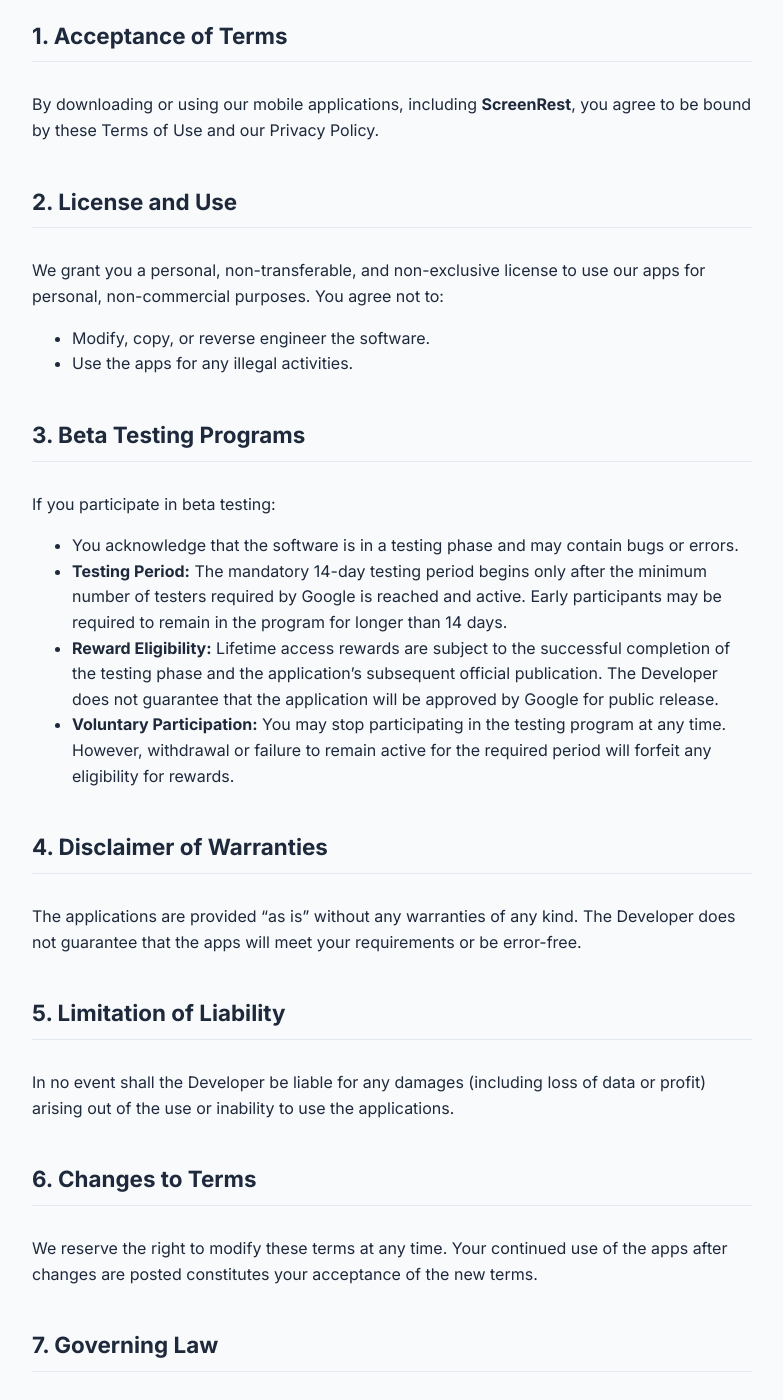
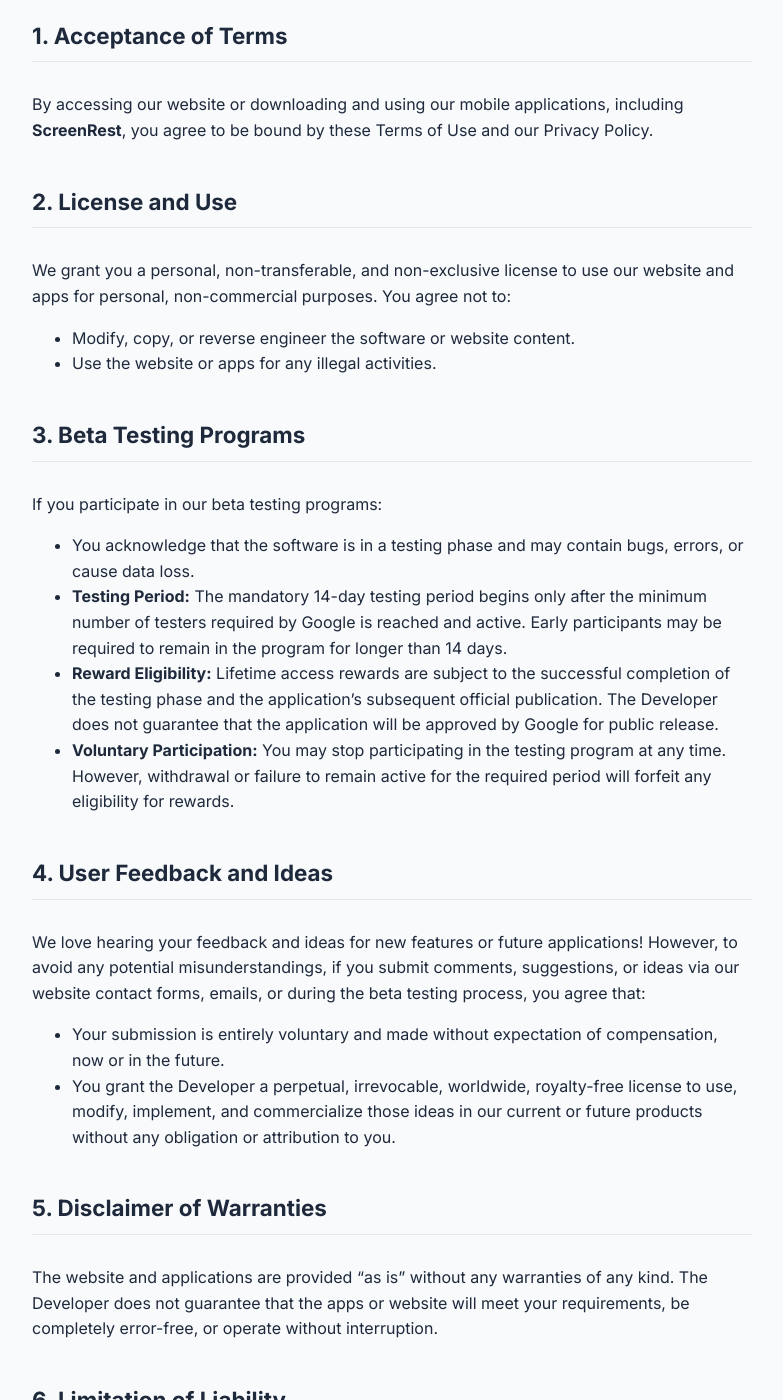
Before and after one commit to digitalcreat0r/sitoweb, a Jekyll site: the page built from terms-of-use.md, in a window 1280 px wide and 1400 px high, scrolled down 371 px. Shown: the whole window, without its empty margins (248-1031 px from the left). Built offline with Jekyll 4.4.1, drawn with Linux system fonts in a browser that asks for light colours; some of the changed text lies outside the part shown.

Commit message:
aggiornato documento

```diff
--- a/terms-of-use.md
+++ b/terms-of-use.md
@@ -4,36 +4,41 @@ title: Terms of Use
 ---
 # Terms of Use
 
-*Last updated: March 15, 2024*
+*Last updated: May 4, 2026*
 
-By using the applications and services provided by **CleverPocket Dev** (the "Developer"), you agree to the following terms. Please read them carefully.
+By using the website, applications, and services provided by **CleverPocket Dev** (the "Developer"), you agree to the following terms. Please read them carefully.
 
 ## 1. Acceptance of Terms
-By downloading or using our mobile applications, including **ScreenRest**, you agree to be bound by these Terms of Use and our Privacy Policy.
+By accessing our website or downloading and using our mobile applications, including **ScreenRest**, you agree to be bound by these Terms of Use and our Privacy Policy.
 
 ## 2. License and Use
-We grant you a personal, non-transferable, and non-exclusive license to use our apps for personal, non-commercial purposes. You agree not to:
-- Modify, copy, or reverse engineer the software.
-- Use the apps for any illegal activities.
+We grant you a personal, non-transferable, and non-exclusive license to use our website and apps for personal, non-commercial purposes. You agree not to:
+- Modify, copy, or reverse engineer the software or website content.
+- Use the website or apps for any illegal activities.
 
 ## 3. Beta Testing Programs
-If you participate in beta testing:
-- You acknowledge that the software is in a testing phase and may contain bugs or errors.
+If you participate in our beta testing programs:
+- You acknowledge that the software is in a testing phase and may contain bugs, errors, or cause data loss.
 - **Testing Period:** The mandatory 14-day testing period begins only after the minimum number of testers required by Google is reached and active. Early participants may be required to remain in the program for longer than 14 days.
 - **Reward Eligibility:** Lifetime access rewards are subject to the successful completion of the testing phase and the application's subsequent official publication. The Developer does not guarantee that the application will be approved by Google for public release.
 - **Voluntary Participation:** You may stop participating in the testing program at any time. However, withdrawal or failure to remain active for the required period will forfeit any eligibility for rewards.
 
-## 4. Disclaimer of Warranties
-The applications are provided "as is" without any warranties of any kind. The Developer does not guarantee that the apps will meet your requirements or be error-free.
+## 4. User Feedback and Ideas
+We love hearing your feedback and ideas for new features or future applications! However, to avoid any potential misunderstandings, if you submit comments, suggestions, or ideas via our website contact forms, emails, or during the beta testing process, you agree that:
+- Your submission is entirely voluntary and made without expectation of compensation, now or in the future.
+- You grant the Developer a perpetual, irrevocable, worldwide, royalty-free license to use, modify, implement, and commercialize those ideas in our current or future products without any obligation or attribution to you.
 
-## 5. Limitation of Liability
-In no event shall the Developer be liable for any damages (including loss of data or profit) arising out of the use or inability to use the applications.
+## 5. Disclaimer of Warranties
+The website and applications are provided "as is" without any warranties of any kind. The Developer does not guarantee that the apps or website will meet your requirements, be completely error-free, or operate without interruption.
 
-## 6. Changes to Terms
-We reserve the right to modify these terms at any time. Your continued use of the apps after changes are posted constitutes your acceptance of the new terms.
+## 6. Limitation of Liability
+In no event shall the Developer be liable for any damages (including loss of data or profit) arising out of the use or inability to use the website or applications.
 
-## 7. Governing Law
+## 7. Changes to Terms
+We reserve the right to modify these terms at any time. Your continued use of the website or apps after changes are posted constitutes your acceptance of the new terms.
+
+## 8. Governing Law
 These terms are governed by and construed in accordance with the laws of the Developer's jurisdiction.
 
-## 8. Contact Information
+## 9. Contact Information
 If you have any questions regarding these terms, please contact me at: **{{ site.email }}**
```
